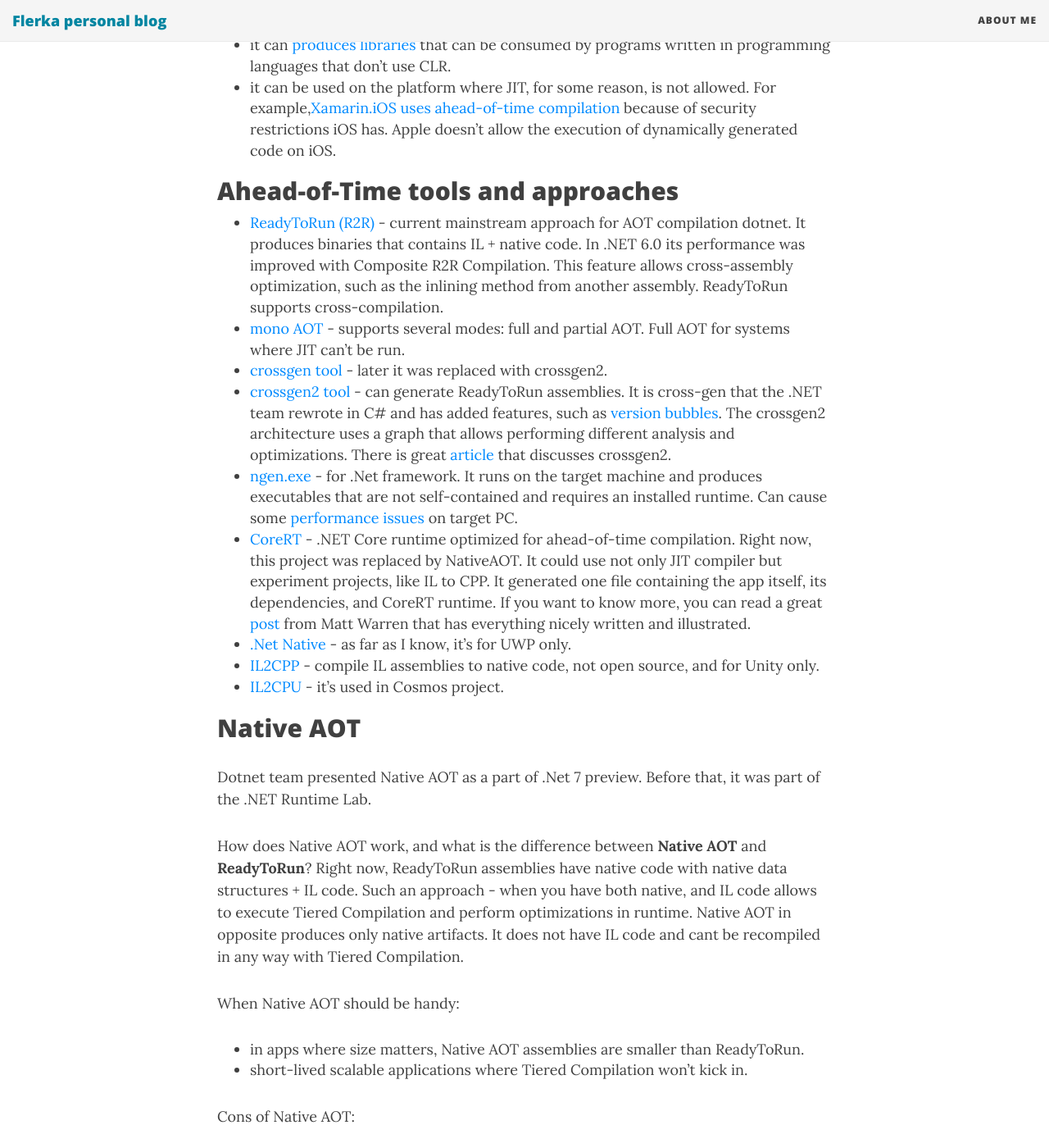
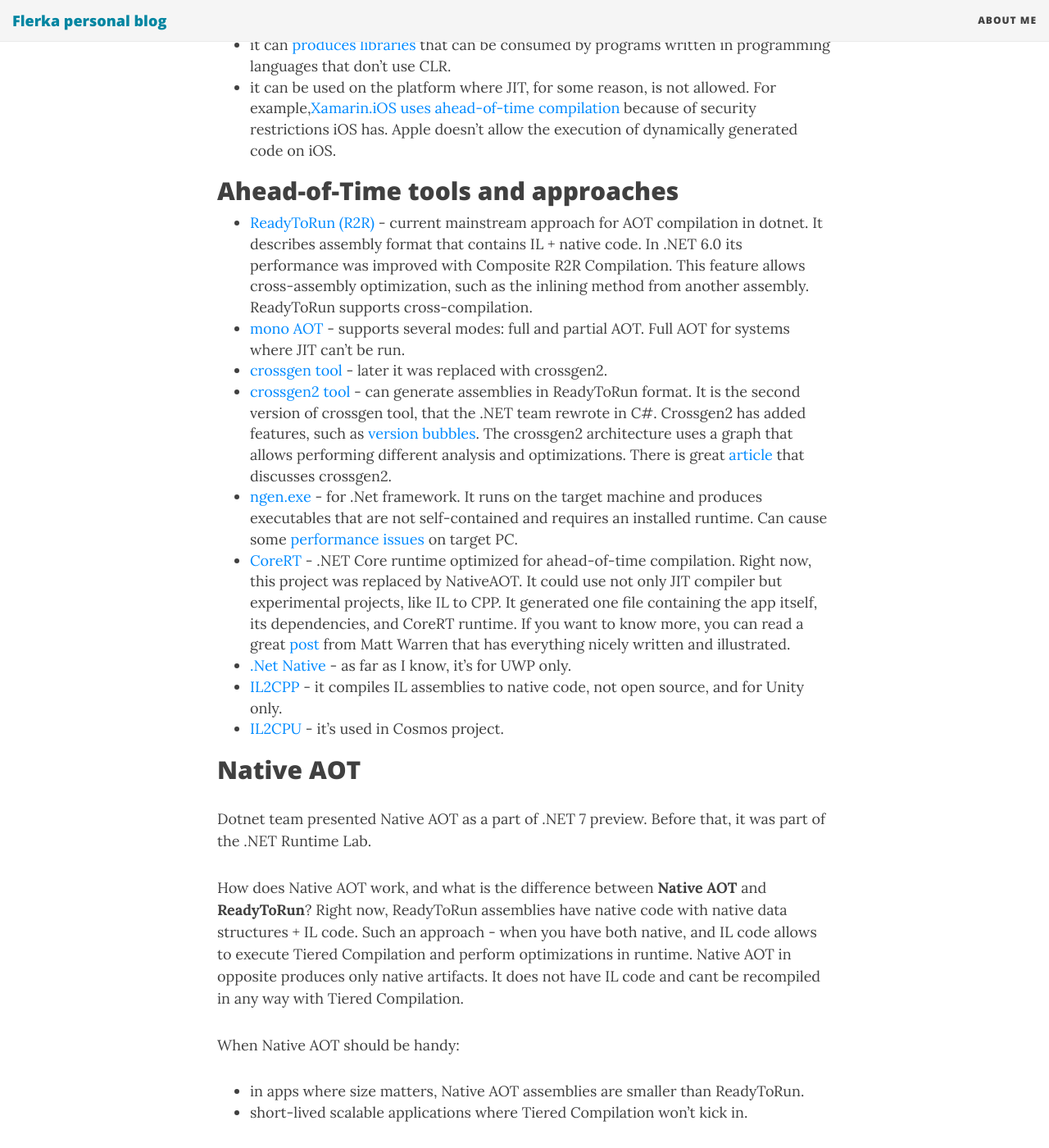
Before and after one commit to flerka/personal-blog, a Jekyll site: the page built from _posts/2022-06-21-ahead-of time-compilation.md, in a window 1280 px wide and 1400 px high, scrolled down 1507 px. Shown: the whole window at 82% size. Built offline with Jekyll 4.4.1, drawn with Linux system fonts in a browser that asks for light colours; nearby versions of some CDN libraries; comment, search, counter and statistics services are not loaded; some of the changed text lies outside the part shown.

```diff
--- a/_posts/2022-06-21-ahead-of time-compilation.md
+++ b/_posts/2022-06-21-ahead-of time-compilation.md
@@ -5,7 +5,7 @@ subtitle:
 tags: [development, dotnet]
 comments: true
 ---
-This post was inspired by the latest news about [Native AOT being the part of .NET 7](https://devblogs.microsoft.com/dotnet/announcing-dotnet-7-preview-3/#faster-lighter-apps-with-native-aot). So I decided to summarize past and current state of ahead-of-time compilation in Dotnet ecosystem.
+This post was inspired by the latest news about [Native AOT being the part of .NET 7](https://devblogs.microsoft.com/dotnet/announcing-dotnet-7-preview-3/#faster-lighter-apps-with-native-aot). So I decided to summarize past and current state of ahead-of-time compilation in dotnet ecosystem.
 
 When we speak about ahead-of-time (AOT) compilation, we usually mean tools that allow us to generate native code in build-time instead of runtime ([JIT compilation](https://en.wikipedia.org/wiki/Just-in-time_compilation)). AOT binaries will be larger because they contain not only native code but an IL code too.
 
@@ -20,18 +20,18 @@ JIT executes on the end-user/server machine, and AOT usually (ngen.exe is an exc
 - it can be used on the platform where JIT, for some reason, is not allowed. For example,[Xamarin.iOS uses ahead-of-time compilation](https://docs.microsoft.com/en-us/xamarin/ios/internals/architecture#aot) because of security restrictions iOS has. Apple doesn't allow the execution of dynamically generated code on iOS.
 
 ## Ahead-of-Time tools and approaches
-- [ReadyToRun (R2R)](https://docs.microsoft.com/en-us/dotnet/core/deploying/ready-to-run) - current mainstream approach for AOT compilation dotnet. It produces binaries that contains IL + native code. In .NET 6.0 its performance was improved with Composite R2R Compilation. This feature allows cross-assembly optimization, such as the inlining method from another assembly. ReadyToRun supports cross-compilation.
+- [ReadyToRun (R2R)](https://docs.microsoft.com/en-us/dotnet/core/deploying/ready-to-run) - current mainstream approach for AOT compilation in dotnet. It describes assembly format that contains IL + native code. In .NET 6.0 its performance was improved with Composite R2R Compilation. This feature allows cross-assembly optimization, such as the inlining method from another assembly. ReadyToRun supports cross-compilation.
 - [mono AOT](https://www.mono-project.com/docs/advanced/aot/) - supports several modes: full and partial AOT. Full AOT for systems where JIT can't be run.
 - [crossgen tool](https://github.com/dotnet/runtime/blob/main/docs/workflow/building/coreclr/crossgen.md) - later it was replaced with crossgen2.
-- [crossgen2 tool](https://devblogs.microsoft.com/dotnet/announcing-net-6-preview-1/#crossgen2) - can generate ReadyToRun assemblies. It is cross-gen that the .NET team rewrote in C# and has added features, such as [version bubbles](https://github.com/dotnet/runtime/blob/main/docs/design/features/crossgen2-compilation-structure-enhancements.md). The crossgen2 architecture uses a graph that allows performing different analysis and optimizations. There is great [article](https://devblogs.microsoft.com/dotnet/conversation-about-crossgen2/) that discusses crossgen2.
+- [crossgen2 tool](https://devblogs.microsoft.com/dotnet/announcing-net-6-preview-1/#crossgen2) - can generate assemblies in ReadyToRun format. It is the second version of crossgen tool, that the .NET team rewrote in C#. Crossgen2 has added features, such as [version bubbles](https://github.com/dotnet/runtime/blob/main/docs/design/features/crossgen2-compilation-structure-enhancements.md). The crossgen2 architecture uses a graph that allows performing different analysis and optimizations. There is great [article](https://devblogs.microsoft.com/dotnet/conversation-about-crossgen2/) that discusses crossgen2.
 - [ngen.exe](https://docs.microsoft.com/en-us/dotnet/framework/tools/ngen-exe-native-image-generator) - for .Net framework. It runs on the target machine and produces executables that are not self-contained and requires an installed runtime. Can cause some [performance issues](https://devblogs.microsoft.com/dotnet/wondering-why-mscorsvw-exe-has-high-cpu-usage-you-can-speed-it-up/) on target PC.
-- [CoreRT](https://github.com/dotnet/corert) - .NET Core runtime optimized for ahead-of-time compilation. Right now, this project was replaced by NativeAOT. It could use not only JIT compiler but experiment projects, like IL to CPP. It generated one file containing the app itself, its dependencies, and CoreRT runtime. If you want to know more, you can read a great [post](https://mattwarren.org/2018/06/07/CoreRT-.NET-Runtime-for-AOT/) from Matt Warren that has everything nicely written and illustrated.
+- [CoreRT](https://github.com/dotnet/corert) - .NET Core runtime optimized for ahead-of-time compilation. Right now, this project was replaced by NativeAOT. It could use not only JIT compiler but experimental projects, like IL to CPP. It generated one file containing the app itself, its dependencies, and CoreRT runtime. If you want to know more, you can read a great [post](https://mattwarren.org/2018/06/07/CoreRT-.NET-Runtime-for-AOT/) from Matt Warren that has everything nicely written and illustrated.
 - [.Net Native](https://docs.microsoft.com/en-us/windows/uwp/dotnet-native/) - as far as I know, it's for UWP only.
-- [IL2CPP](https://docs.unity3d.com/Manual/IL2CPP.html) - compile IL assemblies to native code, not open source, and for Unity only.
-- [IL2CPU](https://docs.unity3d.com/Manual/IL2CPP.html) - it's used in Cosmos project.
+- [IL2CPP](https://docs.unity3d.com/Manual/IL2CPP.html) - it compiles IL assemblies to native code, not open source, and for Unity only.
+- [IL2CPU](https://github.com/CosmosOS/IL2CPU) - it's used in Cosmos project.
 
 ## Native AOT
-Dotnet team presented Native AOT as a part of .Net 7 preview. Before that, it was part of the .NET Runtime Lab.
+Dotnet team presented Native AOT as a part of .NET 7 preview. Before that, it was part of the .NET Runtime Lab.
 
 How does Native AOT work, and what is the difference between __Native AOT__ and __ReadyToRun__? Right now, ReadyToRun assemblies have native code with native data structures + IL code. Such an approach - when you have both native, and IL code allows to execute Tiered Compilation and perform optimizations in runtime. Native AOT in opposite produces only native artifacts. It does not have IL code and cant be recompiled in any way with Tiered Compilation.
 
@@ -51,3 +51,5 @@ In [microsoft development blog](https://devblogs.microsoft.com/dotnet/announcing
 - https://github.com/dotnet/runtime/blob/main/src/coreclr/nativeaot/docs/compiling.md
 - https://docs.microsoft.com/en-us/dotnet/core/deploying/native-aot
 - https://github.com/dotnet/coreclr/blob/master/Documentation/botr/readytorun-overview.md
+
+I want to say thank you to [Artem Kolomytsev](https://github.com/SuddenGunter/) for review and proofreading of this post.
```
